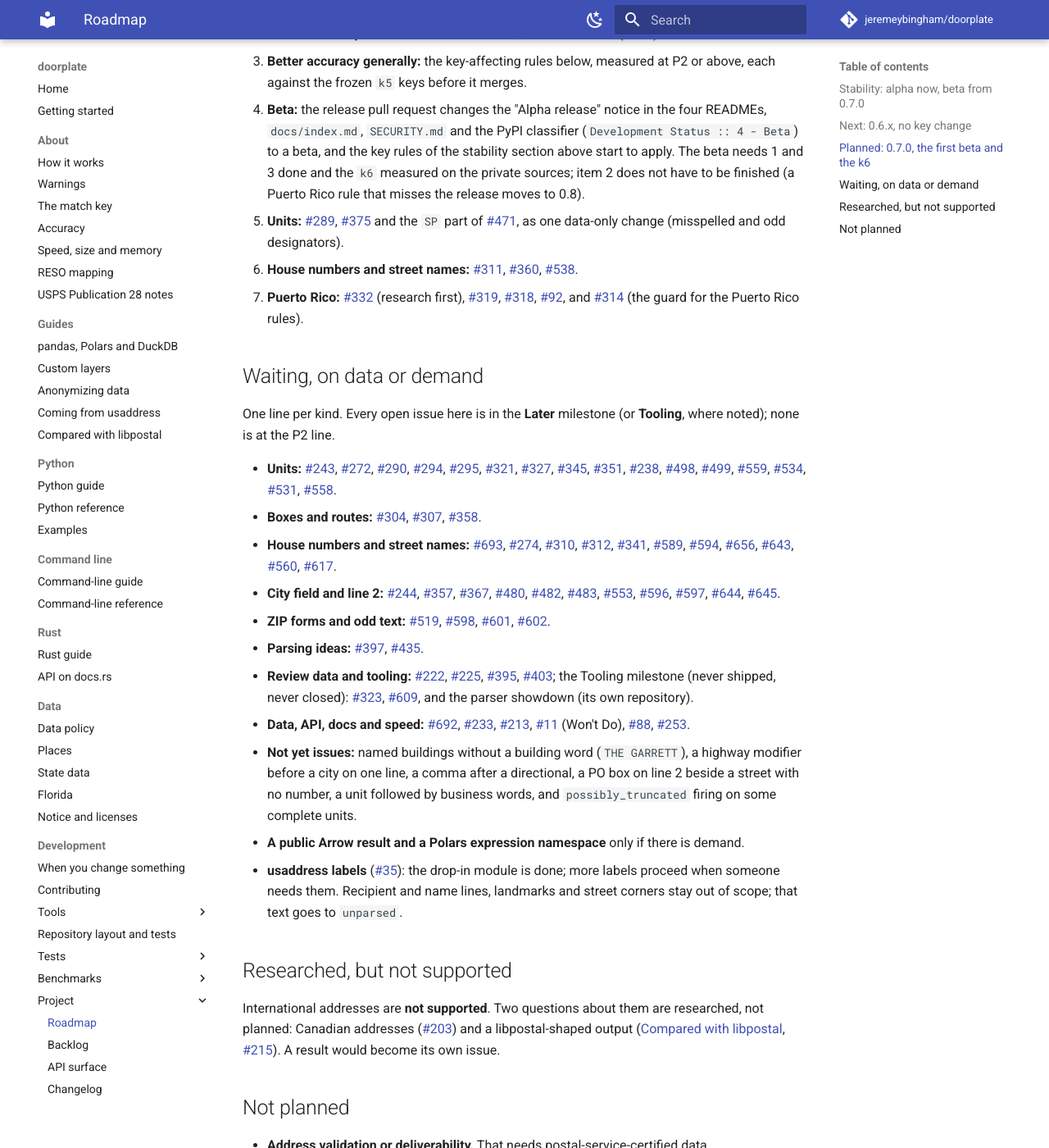
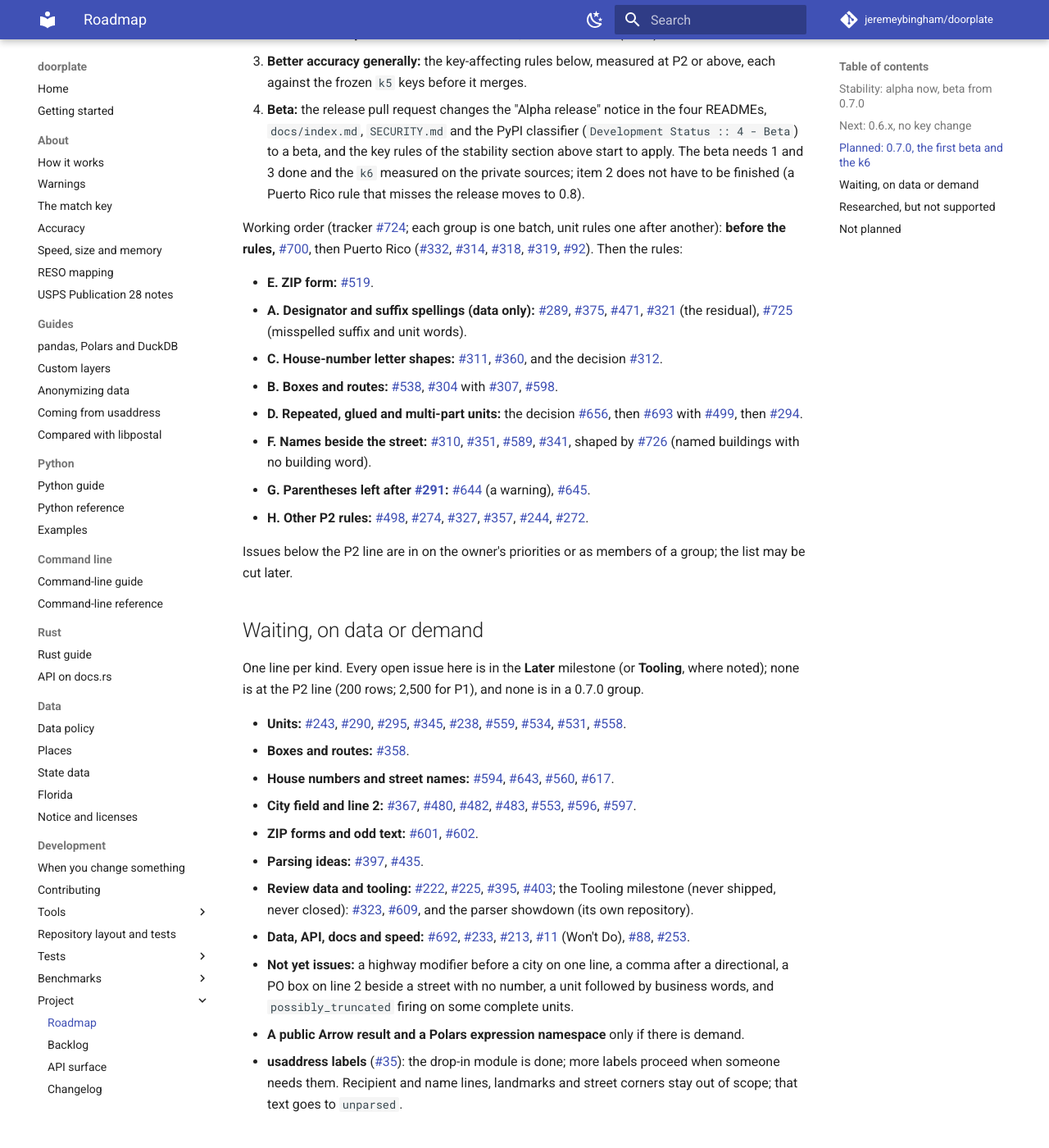
Before and after one commit to jeremeybingham/doorplate, an MkDocs documentation site: the page built from docs/roadmap.md, in a window 1280 px wide and 1400 px high, scrolled down 1448 px. Shown: the whole window at 82% size. Built offline with MkDocs 1.6.1 and Material for MkDocs 9.7.7, drawn with Linux system fonts in a browser that asks for light colours; comment, search, counter and statistics services are not loaded; some of the changed text lies outside the part shown.

Commit message:
docs: new priority thresholds (P1 2,500, P2 200) and the 0.7.0 working order
Part of #724.

Co-Authored-By: Claude Sonnet 5.5 <noreply@anthropic.com>

```diff
--- a/docs/roadmap.md
+++ b/docs/roadmap.md
@@ -43,23 +43,32 @@ The goals of 0.7.0, in the order they ship:
    The beta needs 1 and 3 done and the `k6` measured on the private sources; item 2 does not have to be finished (a Puerto Rico rule that
    misses the release moves to 0.8).
 
-- **Units:** #289, #375 and the `SP` part of #471, as one data-only change (misspelled and odd designators).
-- **House numbers and street names:** #311, #360, #538.
-- **Puerto Rico:** #332 (research first), #319, #318, #92, and #314 (the guard for the Puerto Rico rules).
+Working order (tracker #724; each group is one batch, unit rules one after another): **before the rules,** #700, then Puerto Rico (#332, #314, #318, #319, #92). Then the rules:
+
+- **E. ZIP form:** #519.
+- **A. Designator and suffix spellings (data only):** #289, #375, #471, #321 (the residual), #725 (misspelled suffix and unit words).
+- **C. House-number letter shapes:** #311, #360, and the decision #312.
+- **B. Boxes and routes:** #538, #304 with #307, #598.
+- **D. Repeated, glued and multi-part units:** the decision #656, then #693 with #499, then #294.
+- **F. Names beside the street:** #310, #351, #589, #341, shaped by #726 (named buildings with no building word).
+- **G. Parentheses left after #291:** #644 (a warning), #645.
+- **H. Other P2 rules:** #498, #274, #327, #357, #244, #272.
+
+Issues below the P2 line are in on the owner's priorities or as members of a group; the list may be cut later.
 
 ## Waiting, on data or demand
 
-One line per kind. Every open issue here is in the **Later** milestone (or **Tooling**, where noted); none is at the P2 line.
+One line per kind. Every open issue here is in the **Later** milestone (or **Tooling**, where noted); none is at the P2 line (200 rows; 2,500 for P1), and none is in a 0.7.0 group.
 
-- **Units:** #243, #272, #290, #294, #295, #321, #327, #345, #351, #238, #498, #499, #559, #534, #531, #558.
-- **Boxes and routes:** #304, #307, #358.
-- **House numbers and street names:** #693, #274, #310, #312, #341, #589, #594, #656, #643, #560, #617.
-- **City field and line 2:** #244, #357, #367, #480, #482, #483, #553, #596, #597, #644, #645.
-- **ZIP forms and odd text:** #519, #598, #601, #602.
+- **Units:** #243, #290, #295, #345, #238, #559, #534, #531, #558.
+- **Boxes and routes:** #358.
+- **House numbers and street names:** #594, #643, #560, #617.
+- **City field and line 2:** #367, #480, #482, #483, #553, #596, #597.
+- **ZIP forms and odd text:** #601, #602.
 - **Parsing ideas:** #397, #435.
 - **Review data and tooling:** #222, #225, #395, #403; the Tooling milestone (never shipped, never closed): #323, #609, and the parser showdown (its own repository).
 - **Data, API, docs and speed:** #692, #233, #213, #11 (Won't Do), #88, #253.
-- **Not yet issues:** named buildings without a building word (`THE GARRETT`), a highway modifier before a city on one line, a comma
+- **Not yet issues:** a highway modifier before a city on one line, a comma
   after a directional, a PO box on line 2 beside a street with no number, a unit followed by business words, and
   `possibly_truncated` firing on some complete units.
 - **A public Arrow result and a Polars expression namespace** only if there is demand.
```
Also changed, not shown: other parts of docs/roadmap.md (+1 -1 lines), docs/backlog.md (+6 -3 lines).
